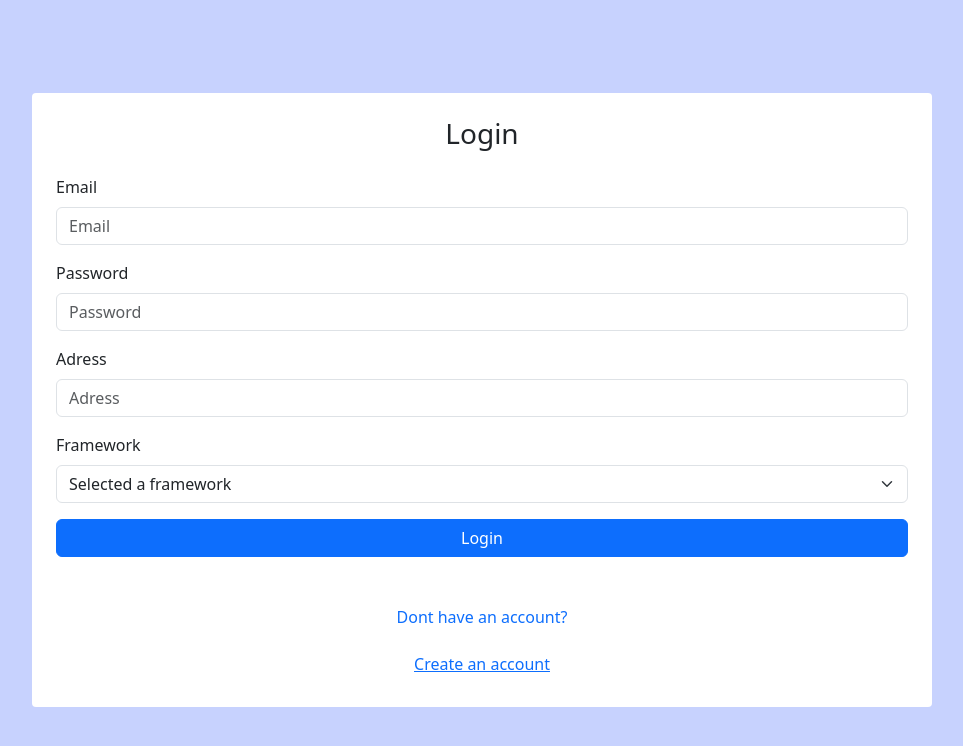
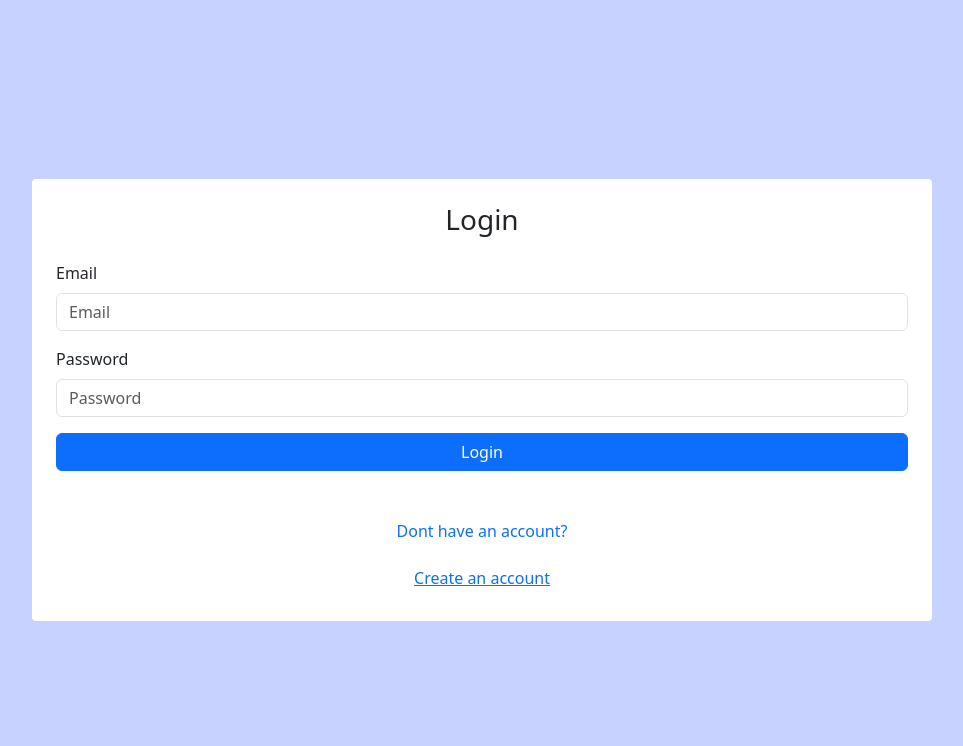
Before and after one commit to lgcholoquinga/17-adminPro, an Angular app: page /auth/login in a window 1280 px wide. Shown: the top 746 px of the page, without its empty margins (158-1121 px from the left). Built offline with nearby package versions, Linux system fonts and the light colour scheme.

Commit message:
Clear inputs in login page

```diff
--- a/src/app/auth/pages/login-page/login-page.component.html
+++ b/src/app/auth/pages/login-page/login-page.component.html
@@ -9,8 +9,7 @@
 			<div class="mb-3">
 				<lg-input label="Password" placeholder="Password" type="password" formControlName="password" />
 			</div>
-
-			<div class="mb-3">
+			<!-- <div class="mb-3">
 				<label for="adress" class="form-label">Adress</label>
 				<input
 					type="text"
@@ -29,7 +28,7 @@
 					<option value="react">React</option>
 					<option value="svelte">Svelte</option>
 				</select>
-			</div>
+			</div> -->
 			<!-- <div class="mb-3">
 				<label for="password" class="form-label">Password</label>
 				<input
--- a/src/app/auth/pages/login-page/login-page.component.ts
+++ b/src/app/auth/pages/login-page/login-page.component.ts
@@ -35,8 +35,6 @@ export default class LoginPageComponent implements OnDestroy {
 	public loginForm = this.fb.nonNullable.group({
 		email: ['', [NgxValidators.required('The email field is required.'), customEmailValidator]],
 		password: ['', [NgxValidators.required('The password field is required.'), NgxValidators.minLength(6)]],
-		adress: ['', [NgxValidators.required('The adress field is required.')]],
-		framework: ['', [NgxValidators.required('Selected a framework')]],
 	});
 
 	onLogin() {
```
